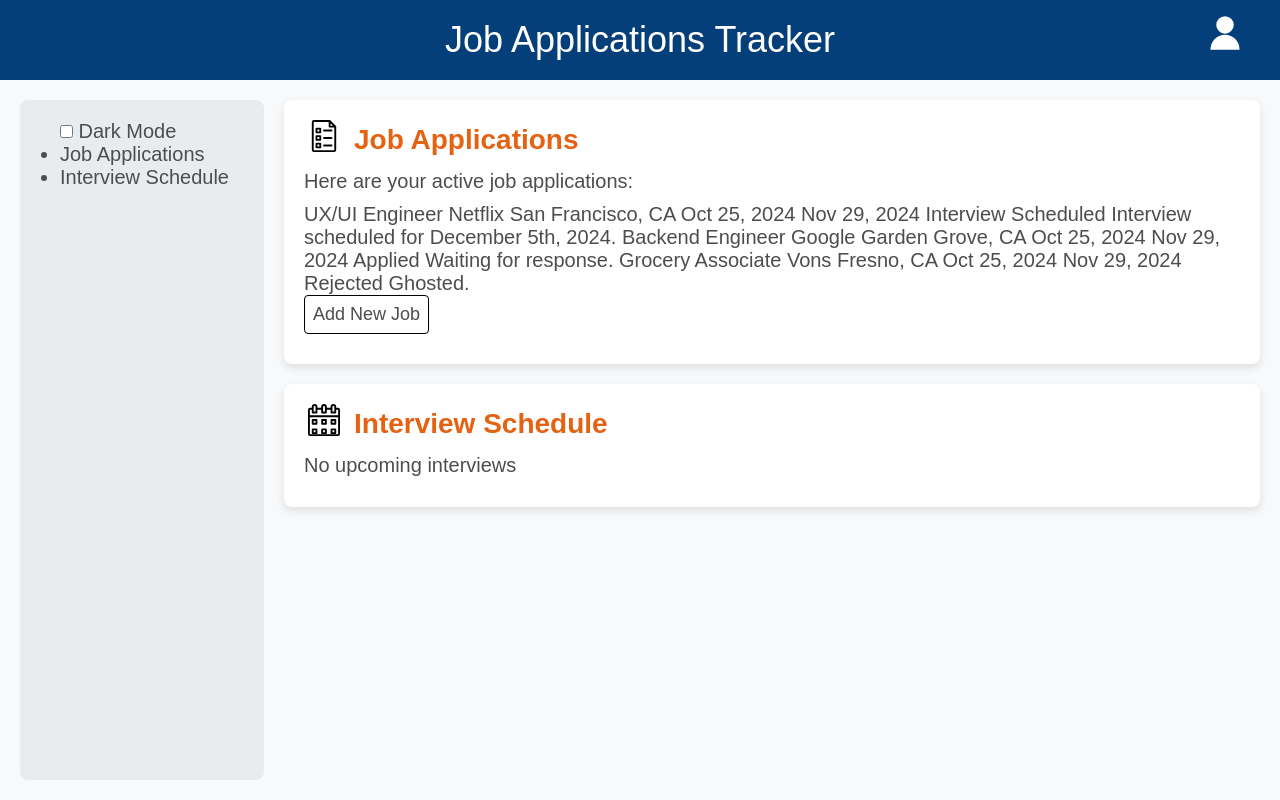
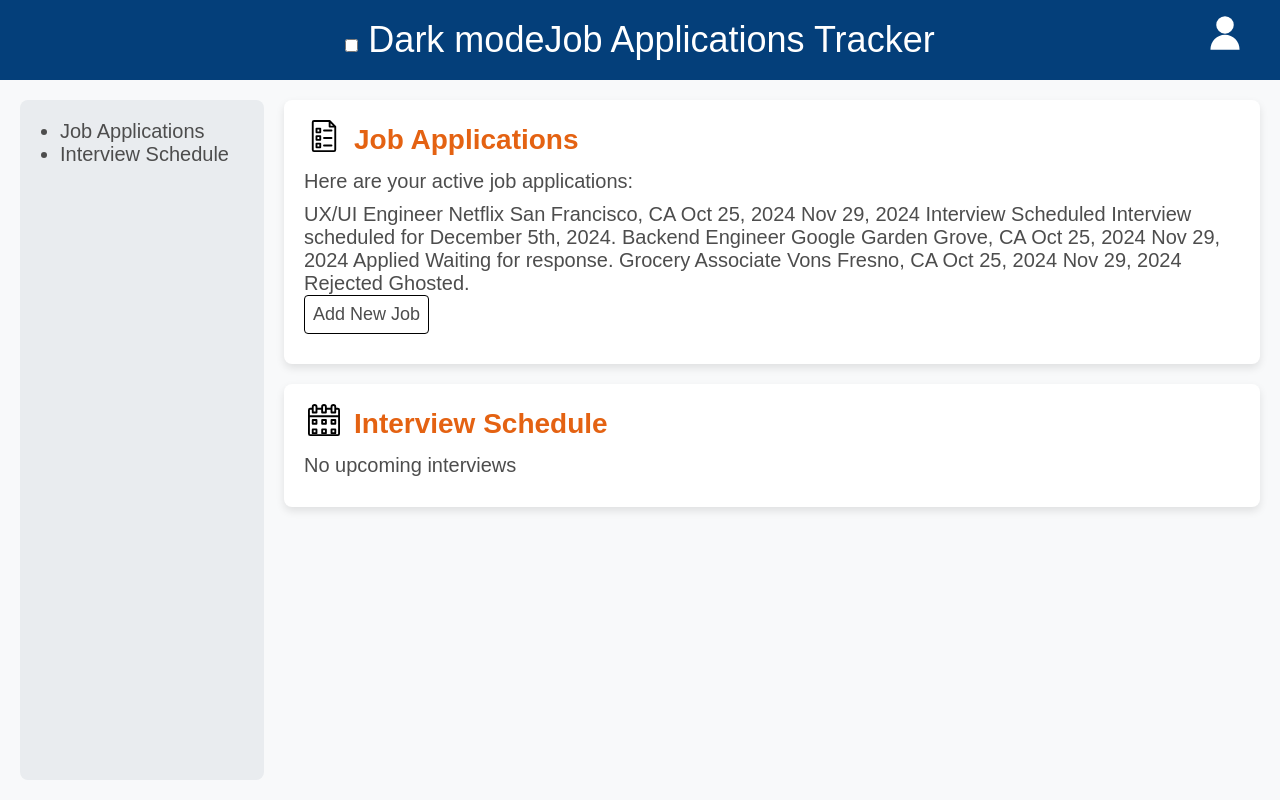
Before and after one commit to michellechi/csc437-job-app-tracker, a website: page packages/proto/public/index.html in a window 1280 px wide. Drawn offline with Linux system fonts and the light colour scheme; a web font is replaced by a local one.

Commit message:
dark mode button works, application display not working

```diff
--- a/packages/proto/public/index.html
+++ b/packages/proto/public/index.html
@@ -26,20 +26,28 @@
     });
   </script>
   <script type="module">
+    import { Events } from "@calpoly/mustang";
+
+    window.relayEvent = Events.relay;
+  </script>
+  <script type="module">
     function toggleDarkMode(page, checked) {
       page.classList.toggle("dark-mode", checked);
     }
 
     document.body.addEventListener("dark-mode", (event) =>
-      toggleDarkMode(
-        event.currentTarget,
-        event.detail.checked
-      )
+      toggleDarkMode(event.currentTarget, event.detail.checked)
     );
-  </script>
+    </script>
 </head>
 <body>
   <header>
+    <drop-down>
+      <label onchange="relayEvent(event, 'dark-mode', {checked: event.target.checked})">
+        <input type="checkbox" autocomplete="off" />
+        Dark mode
+      </label>
+    </drop-down>
     <div>Job Applications Tracker</div>
     <div class="profile-icon">
         <svg class="icon-profile"><use xlink:href="icons/icons.svg#icon-profile"></use></svg>
@@ -48,10 +56,6 @@
   <main>
     <nav>
       <ul>
-        <label>
-          <input type="checkbox" autocomplete="off" />
-            Dark Mode
-        </label>
         <li><a href="#applications">Job Applications</a></li>
         <li><a href="#schedule">Interview Schedule</a></li>
       </ul>
```
